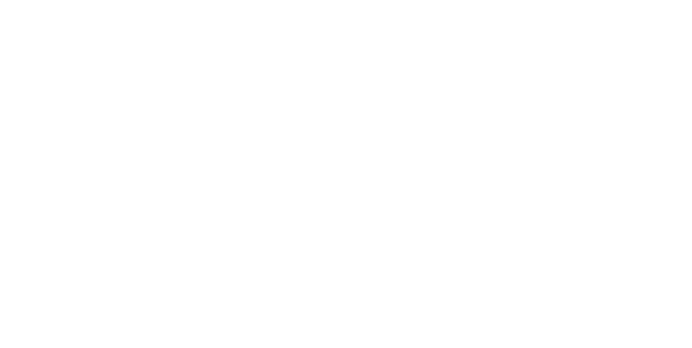
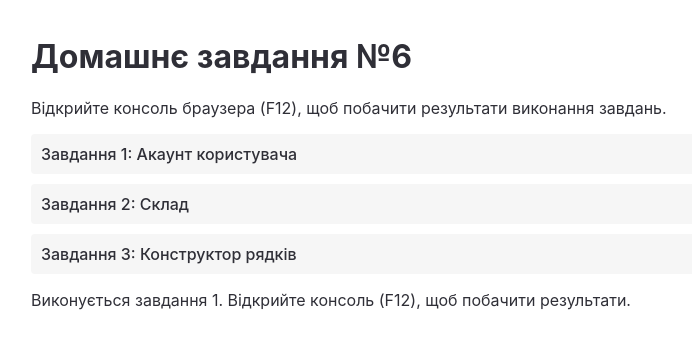
Before and after one commit to VeronikaRostopka/goit-js-hw-06, a plain HTML site: page index.html in a window 1280 px wide. Shown: the whole page, without its empty margins (129-821 px from the left). Drawn offline with Linux system fonts and the light colour scheme.

Commit message:
Оновлено HTML-файл

```diff
--- a/index.html
+++ b/index.html
@@ -1,12 +1,88 @@
 <!DOCTYPE html>
-<html>
+<html lang="uk">
 <head>
   <meta charset="UTF-8">
-  <title>Homework 6</title>
+  <meta name="viewport" content="width=device-width, initial-scale=1.0">
+  <title>Домашнє завдання №6</title>
+  <style>
+    body {
+      font-family: -apple-system, BlinkMacSystemFont, 'Segoe UI', Roboto, Oxygen,
+        Ubuntu, Cantarell, 'Open Sans', 'Helvetica Neue', sans-serif;
+      background-color: #fff;
+      color: #2f2f37;
+      max-width: 960px;
+      margin: 0 auto;
+      padding: 16px;
+    }
+
+    .task-list {
+      list-style: none;
+      padding: 0;
+    }
+
+    .task-list li {
+      padding: 10px;
+      margin-bottom: 10px;
+      border-radius: 4px;
+      background-color: #f6f6f6;
+    }
+
+    .task-list a {
+      color: #2f2f37;
+      text-decoration: none;
+      font-weight: 500;
+    }
+
+    .task-list a:hover {
+      color: #4f4fd8;
+    }
+  </style>
 </head>
 <body>
-  <script src="js/task-1.js"></script>
-  <script src="js/task-2.js"></script>
-  <script src="js/task-3.js"></script>
+  <h1>Домашнє завдання №6</h1>
+  <p>Відкрийте консоль браузера (F12), щоб побачити результати виконання завдань.</p>
+
+  <ul class="task-list">
+    <li><a href="#" onclick="activateTask(1); return false;">Завдання 1: Акаунт користувача</a></li>
+    <li><a href="#" onclick="activateTask(2); return false;">Завдання 2: Склад</a></li>
+    <li><a href="#" onclick="activateTask(3); return false;">Завдання 3: Конструктор рядків</a></li>
+  </ul>
+
+  <div id="taskOutput"></div>
+
+  <script>
+    function activateTask(taskNum) {
+      // Спочатку очищаємо консоль
+      console.clear();
+
+      // Виводимо заголовок завдання
+      console.log(`----- Виконання завдання ${taskNum} -----`);
+
+      // Видаляємо попередній скрипт, якщо він є
+      const oldScript = document.getElementById('task-script');
+      if (oldScript) {
+        oldScript.remove();
+      }
+
+      // Створюємо і додаємо новий скрипт
+      const script = document.createElement('script');
+      script.id = 'task-script';
+      script.src = `./js/task-${taskNum}.js`;
+      document.body.appendChild(script);
+
+      // Оновлюємо інформацію на сторінці
+      document.getElementById('taskOutput').innerHTML = `<p>Виконується завдання ${taskNum}. Відкрийте консоль (F12), щоб побачити результати.</p>`;
+    }
+
+    // Автоматично запускаємо перше завдання при завантаженні сторінки
+    window.onload = function() {
+      activateTask(1);
+    };
+  </script>
+
+  <!-- Підключення всіх скриптів статично -->
+  <script src="./js/task-1.js"></script>
+  <script src="./js/task-2.js"></script>
+  <script src="./js/task-3.js"></script>
 </body>
 </html>
```
